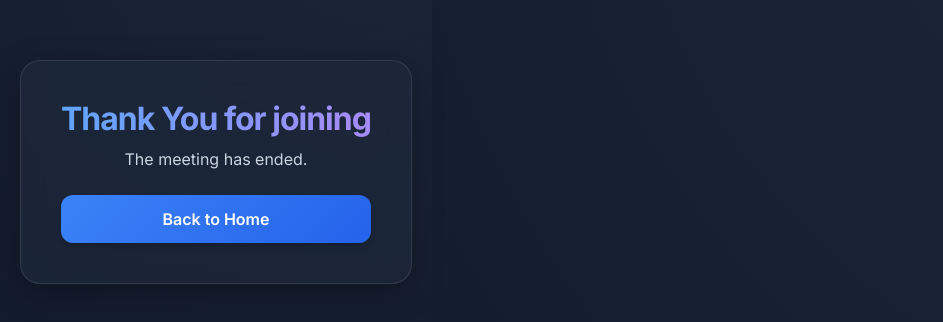
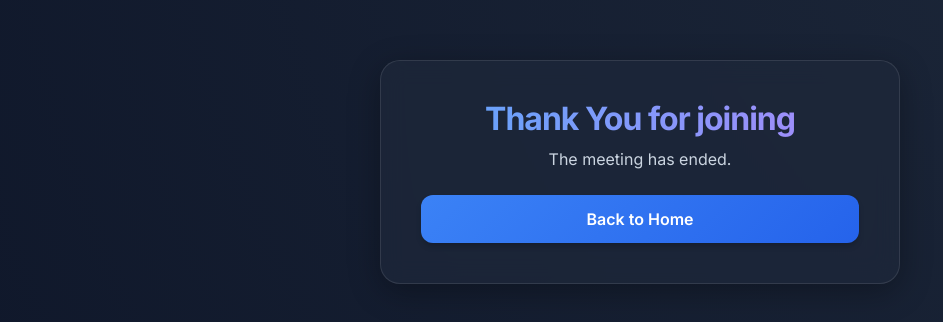
Before and after one commit to arunabhjkm/video-call-app, a React (Vite) app in the folder client/: page /thank-you in a window 1280 px wide. Shown: the part 228-550 px from the top of the page, without its empty margins (0-943 px from the left). Built offline with nearby package versions, Linux system fonts and the light colour scheme; no server answers.

Commit message:
Center Thank You modal

```diff
--- a/client/src/components/ThankYou.css
+++ b/client/src/components/ThankYou.css
@@ -1,9 +1,12 @@
 .thankyou-container {
+  position: fixed;
+  inset: 0;
+  width: 100vw;
+  height: 100vh;
+  z-index: 2000;
   display: flex;
   justify-content: center;
   align-items: center;
-  min-height: 100vh;
-  width: 100%;
   padding: 20px;
   background: #0f172a;
   background: radial-gradient(circle at top right, #1e293b, #0f172a);
@@ -63,6 +66,7 @@
   .thankyou-card {
     padding: 30px 20px;
   }
+
   .thankyou-title {
     font-size: 1.6rem;
   }
```
